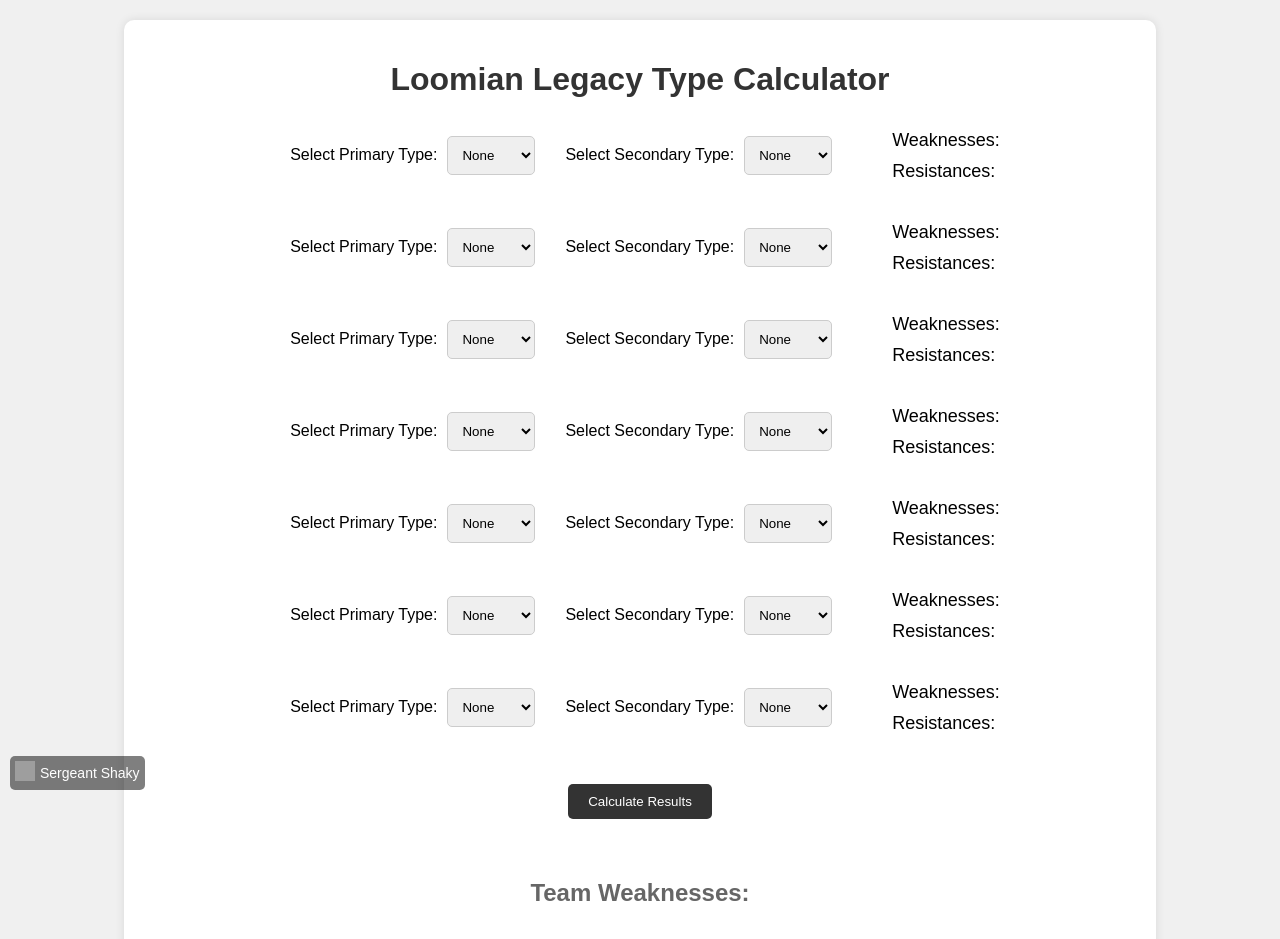
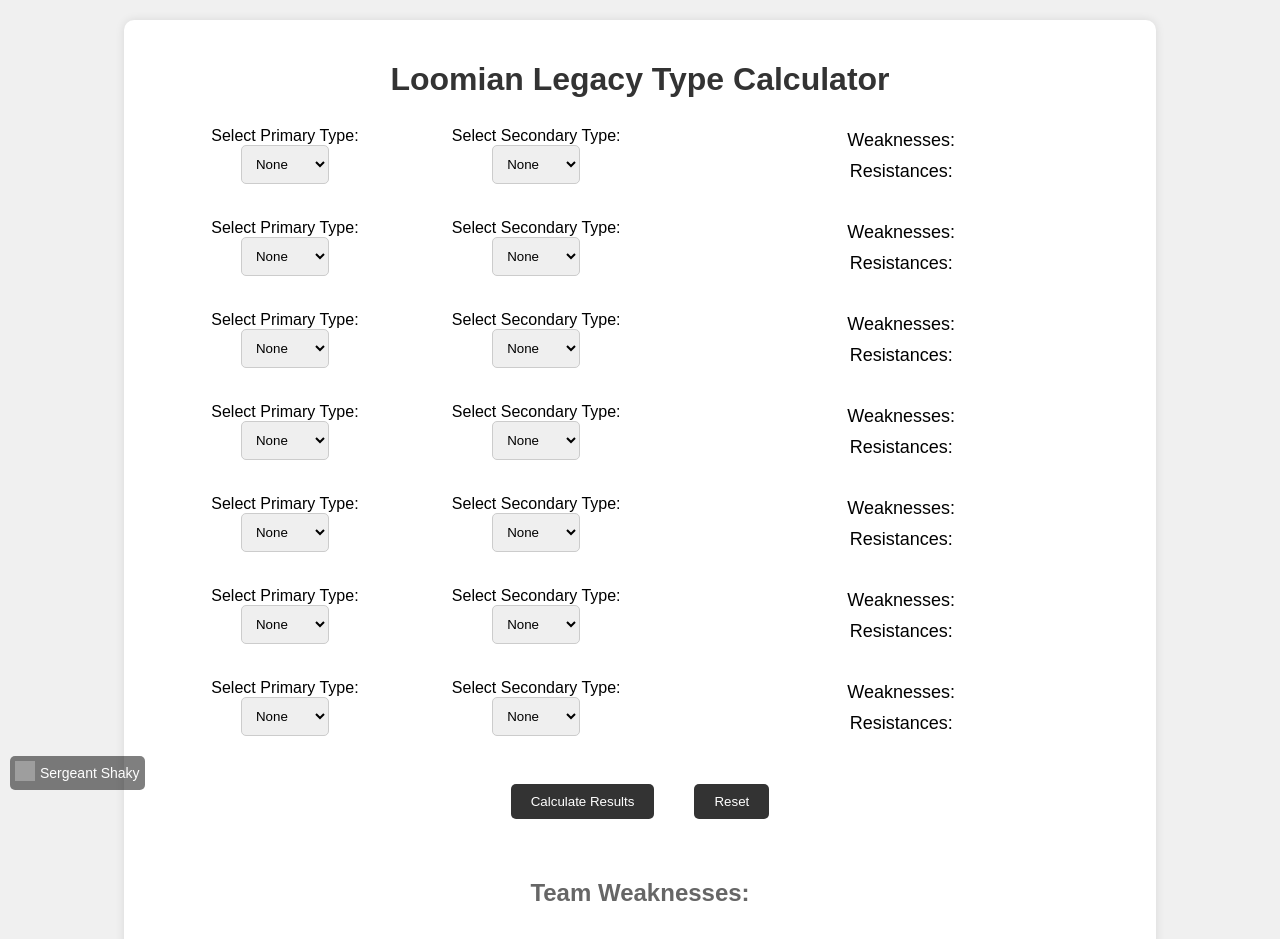
Before and after one commit to HossainShakir/LoomianTeamCoverage, a React (Create React App) app in the folder loomian-legacy-type-calculator/: page / in a window 1280 px wide. Shown: the top 939 px of the page. Built offline with nearby package versions, Linux system fonts and the light colour scheme; grey boxes are pictures that could not be loaded.

Commit message:
css changes

```diff
--- a/loomian-legacy-type-calculator/src/App.css
+++ b/loomian-legacy-type-calculator/src/App.css
@@ -26,8 +26,8 @@
 }
 
 .loomian-container {
+  padding-left: 20px;
   display: flex;
-  justify-content: center;
   align-items: center;
   margin-bottom: 20px;
 }
@@ -35,7 +35,6 @@
 .loomian {
   display: flex;
   align-items: center;
-  margin-right: 20px;
 }
 
 .loomian div {
@@ -66,12 +65,12 @@
 .results {
   display: flex;
   flex-direction: column;
-  text-align: left;
+  align-items: center; /* Align items to the start */
   margin-top: 10px;
+  width: 55%; /* Set a fixed width or adjust as needed */
 }
 
 .result {
-  margin-left: 20px;
   font-size: 18px;
   margin-bottom: 10px;
 }
@@ -80,12 +79,12 @@
   display: flex;
   flex-direction: column;
   align-items: center;
+  margin-top: 20px;
 }
 
 .team-weaknesses,
 .team-resistances,
 .unresisted-types {
-  margin: 20px 0;
   text-align: center;
 }
 
@@ -95,7 +94,7 @@
   left: 10px;
   display: flex;
   align-items: center;
-  background-color: rgba(0, 0, 0, 0.5); /* Optional: to give a background color */
+  background-color: rgba(0, 0, 0, 0.5);
   padding: 5px;
   border-radius: 5px;
   z-index: 1000;
--- a/loomian-legacy-type-calculator/src/App.js
+++ b/loomian-legacy-type-calculator/src/App.js
@@ -9,7 +9,11 @@
     secondaryType: 'None',
 }));
 
-const allTypes = ['None', 'Fire', 'Water', 'Plant', 'Light', 'Dark', 'Ice', 'Electric', 'Air', 'Bug', 'Earth', 'Toxic', 'Metal', 'Ancient', 'Spirit', 'Brawler', 'Mind', 'Simple'];
+const allTypes = [
+    'None', 'Fire', 'Water', 'Plant', 'Light', 'Dark', 'Ice', 'Electric',
+    'Air', 'Bug', 'Earth', 'Toxic', 'Metal', 'Ancient', 'Spirit', 'Brawler',
+    'Mind', 'Simple'
+];
 
 function App() {
     const [loomians, setLoomians] = useState(initialLoomians);
@@ -114,6 +118,15 @@
         setRecommendations(recommendationsArray);
     };
 
+    const resetCalculator = () => {
+        setLoomians(initialLoomians);
+        setResults([]);
+        setTeamWeaknesses([]);
+        setTeamResistances([]);
+        setUnresistedTypes(allTypes.slice(1));
+        setRecommendations([]);
+    };
+
     return (
         <div className="App">
             <h1>Loomian Legacy Type Calculator</h1>
@@ -166,6 +179,7 @@
                 </div>
             ))}
             <button onClick={calculateResults}>Calculate Results</button>
+            <button onClick={resetCalculator}>Reset</button>
             <div className="team-effects">
                 <div className="team-weaknesses">
                     <h2>Team Weaknesses:</h2>
```
